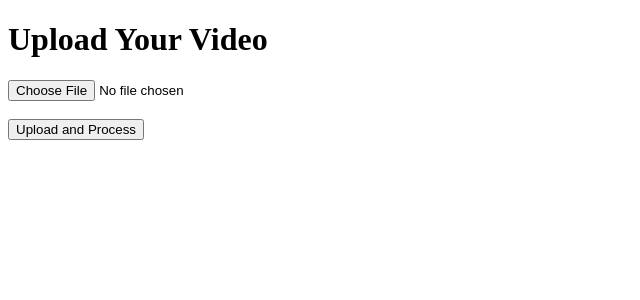
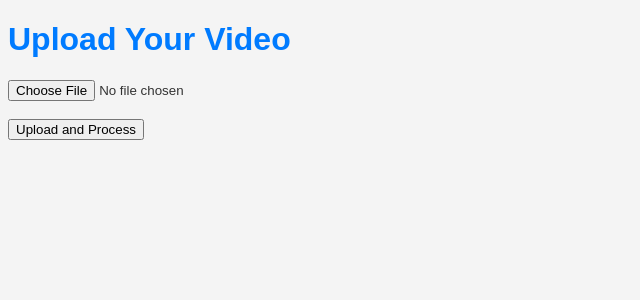
Before and after one commit to RoshanSanjeev/PoseVision, a Flask app: page / in a window 1280 px wide. Shown: the top 300 px of the page, without its empty margins (0-640 px from the left). Run offline with Flask 3, Linux system fonts and the light colour scheme.

Commit message:
creating initial css framework

```diff
--- /dev/null
+++ b/static/styles.css
@@ -0,0 +1,13 @@
+body {
+    font-family: Arial, sans-serif;
+    background-color: #f4f4f4;
+    color: #333;
+}
+
+h1 {
+    color: #007BFF;
+}
+
+p {
+    font-size: 16px;
+}
--- a/templates/processed.html
+++ b/templates/processed.html
@@ -1,7 +1,10 @@
 <!DOCTYPE html>
 <html>
 <head>
+  <meta charset="UTF-8">
+  <meta name="viewport" content="width=device-width, initial-scale=1.0">
   <title>Processed Video</title>
+  <link rel="stylesheet" href="{{ url_for('static', filename='styles.css') }}">
 </head>
 <body>
   <h1>Your Processed Video</h1>
--- a/templates/upload.html
+++ b/templates/upload.html
@@ -1,7 +1,10 @@
 <!DOCTYPE html>
 <html>
 <head>
+  <meta charset="UTF-8">
+  <meta name="viewport" content="width=device-width, initial-scale=1.0">
   <title>Upload Video</title>
+  <link rel="stylesheet" href="{{ url_for('static', filename='styles.css') }}">
 </head>
 <body>
   <h1>Upload Your Video</h1>
```
